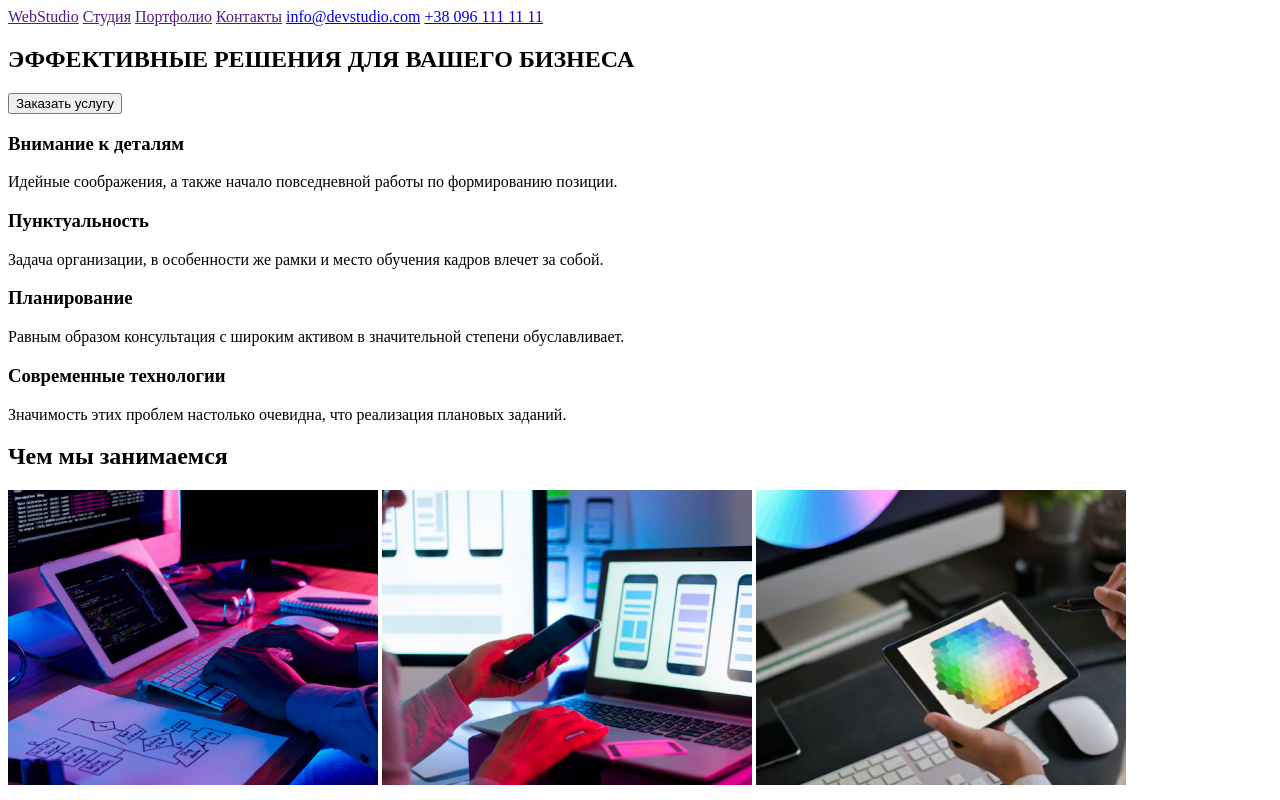
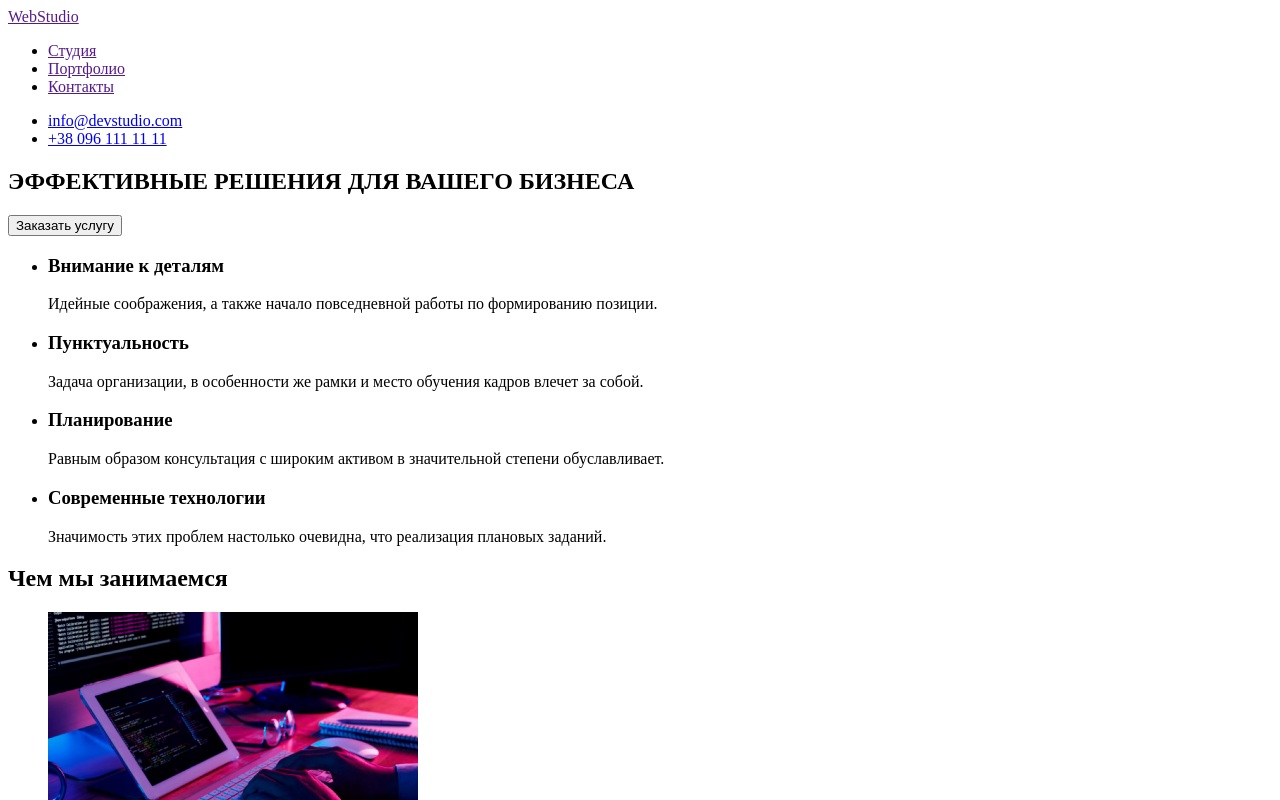
Before and after one commit to ATolubyak/goit-markup-hw-01, a plain HTML site: page index.html in a window 1280 px wide. Shown: the top 800 px of the page. Drawn offline with Linux system fonts and the light colour scheme.

Commit message:
Fixed
Corrected according to the mentor's advice

```diff
--- a/index.html
+++ b/index.html
@@ -10,85 +10,99 @@
     <header>
         <nav>
             <a href="">WebStudio</a>
-        <a href="">Студия</a>
-        <a href="">Портфолио</a>
-        <a href="">Контакты</a>
-        <a href="mailto:info@devstudio.com">info@devstudio.com</a>
-        <a href="tel:+380961111111">+38 096 111 11 11</a>
+            <ul>
+                <li><a href="">Студия</a></li>
+                <li><a href="">Портфолио</a></li>
+                <li><a href="">Контакты</a></li>
+            </ul>
+        </nav>
+        <nav>
+
+            <ul>
+                <li><a href="mailto:info@devstudio.com">info@devstudio.com</a></li>
+                <li><a href="tel:+380961111111">+38 096 111 11 11</a></li>
+            </ul>
+
         </nav>
     </header>
 
     <main>
         <section>
-            <H1>ЭФФЕКТИВНЫЕ РЕШЕНИЯ ДЛЯ ВАШЕГО БИЗНЕСА</H1>
-            <BUtton>Заказать услугу</BUtton>
+            <h1>ЭФФЕКТИВНЫЕ РЕШЕНИЯ ДЛЯ ВАШЕГО БИЗНЕСА</h1>
+            <button type="button">Заказать услугу</button>
         </section>
 
         <section>
-            <article>
-
-                <div>
+            <h2 hidden>Features</h2>
+            <section>
+                    <ul>
+                        <li>
                             <h3>Внимание к деталям</h3>
                             <p>Идейные соображения, а также начало повседневной работы по формированию позиции.</p>
-                </div>
-                <div>
+                        </li>
+                        <li>
                             <h3>Пунктуальность</h3>
                             <p>Задача организации, в особенности же рамки и место обучения кадров влечет за собой.</p>
-                </div>
-                <div>
+                        </li>
+                        <li>
                             <h3>Планирование</h3>
                             <p>Равным образом консультация с широким активом в значительной степени обуславливает.</p>
-                </div>
-                <div>
+                        </li>
+                        <li>
                             <h3>Современные технологии</h3>
                             <p>Значимость этих проблем настолько очевидна, что реализация плановых заданий.</p>
-                </div>
+                        </li>
+                    </ul>
+            </section>
 
-            </article>
-            <article>
-                <div>
+            <section>
+
                     <h2>Чем мы занимаемся</h2>
-                    <img src="./images/image1.png" alt="Hands on keyboard" height="295" width="370" >
-                    <img src="./images/image2.png" alt="Phone in hands" height="295" width="370">
-                    <img src="./images/image3.png" alt="Tablet in hands" height="295" width="370">
-                </div>
-            </article>
+                    <ul>
+                        <li><img src="./images/image1.png" alt="Hands on keyboard" height="295" width="370"></li>
+                        <li><img src="./images/image2.png" alt="Phone in hands" height="295" width="370"></li>
+                        <li><img src="./images/image3.png" alt="Tablet in hands" height="295" width="370"></li>
+                    </ul>
+
+
+            </section>
 
         </section>
 
         <section>
             <h2>Наша команда</h2>
-
-            <article>
+            <ul>
+                <li>
                     <img src="./images/Foto1.jpg" alt="Игорь Демьяненко" width="270" height="260">
                     <h3>Игорь Демьяненко</h3>
                     <p>Product Designer</p>
-            </article>
+                </li>
 
-            <article>
+                <li>
                     <img src="./images/Foto2.jpg" alt="Ольга Репина" width="270" height="260">
                     <h3>Ольга Репина</h3>
                     <p>Product Designer</p>
-            </article>
+                </li>
 
-            <article>
+                <li>
                     <img src="./images/Foto3.jpg" alt="Николай Тарасов" width="270" height="260">
                     <h3>Николай Тарасов</h3>
                     <p>Product Designer</p>
-            </article>
+                </li>
 
-            <article>
+                <li>
                     <img src="./images/Foto4.jpg" alt="Михаил Ермаков" width="270" height="260">
                     <h3>Михаил Ермаков</h3>
                     <p>Product Designer</p>
-            </article>
+                </li>
+            </ul>
         </section>
     </main>
 
     <footer>
         <a href="">WebStudio</a>
         <ul>
-            <li>г. Киев, пр-т Леси Украинки, 26</li>
+            <li> <a href="http://surl.li/bysul" target="_blank" rel="noopener noreferrer">г. Киев, пр-т Леси Украинки, 26</a> </li>
             <li> <a href="mailto:info@example.com">info@example.com</a> </li>
             <Li> <a href="tel:+380991111111">+38 099 111 11 11</a> </Li>
         </ul>
```
Lines whose indentation alone changed are shown as unchanged.
